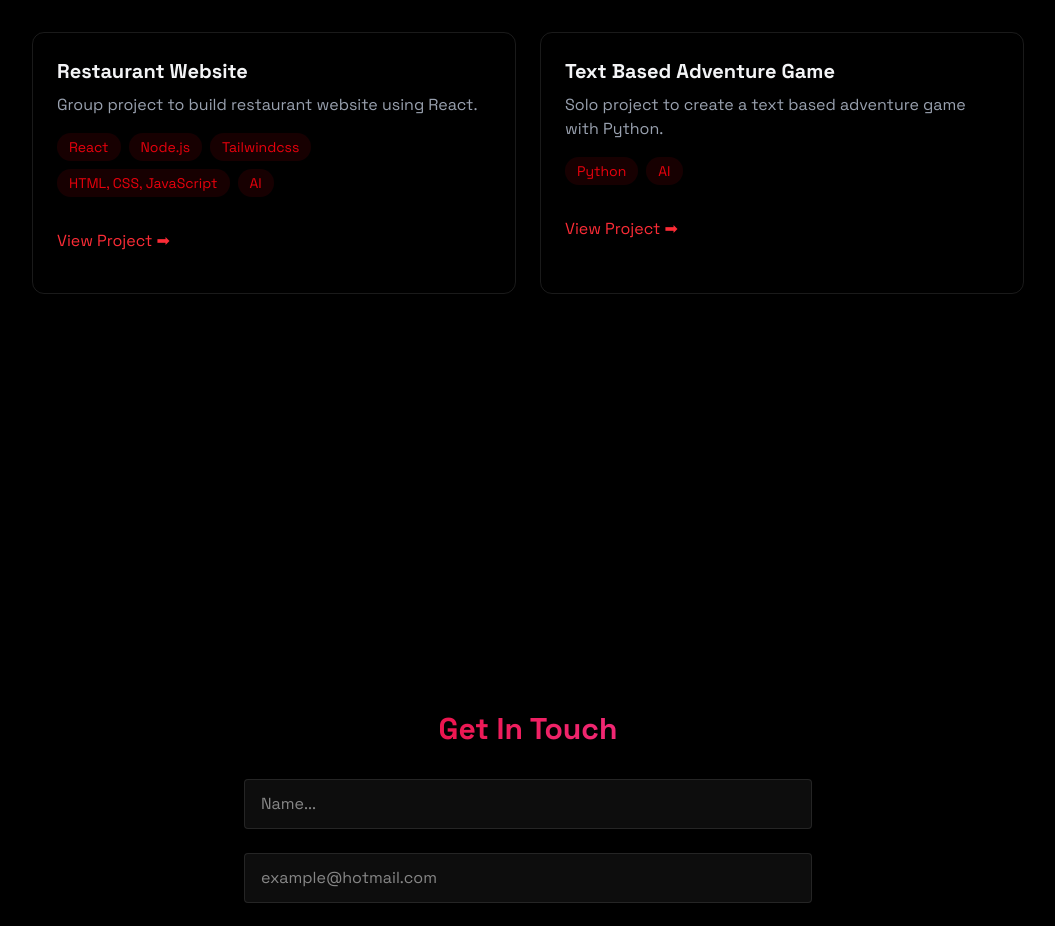
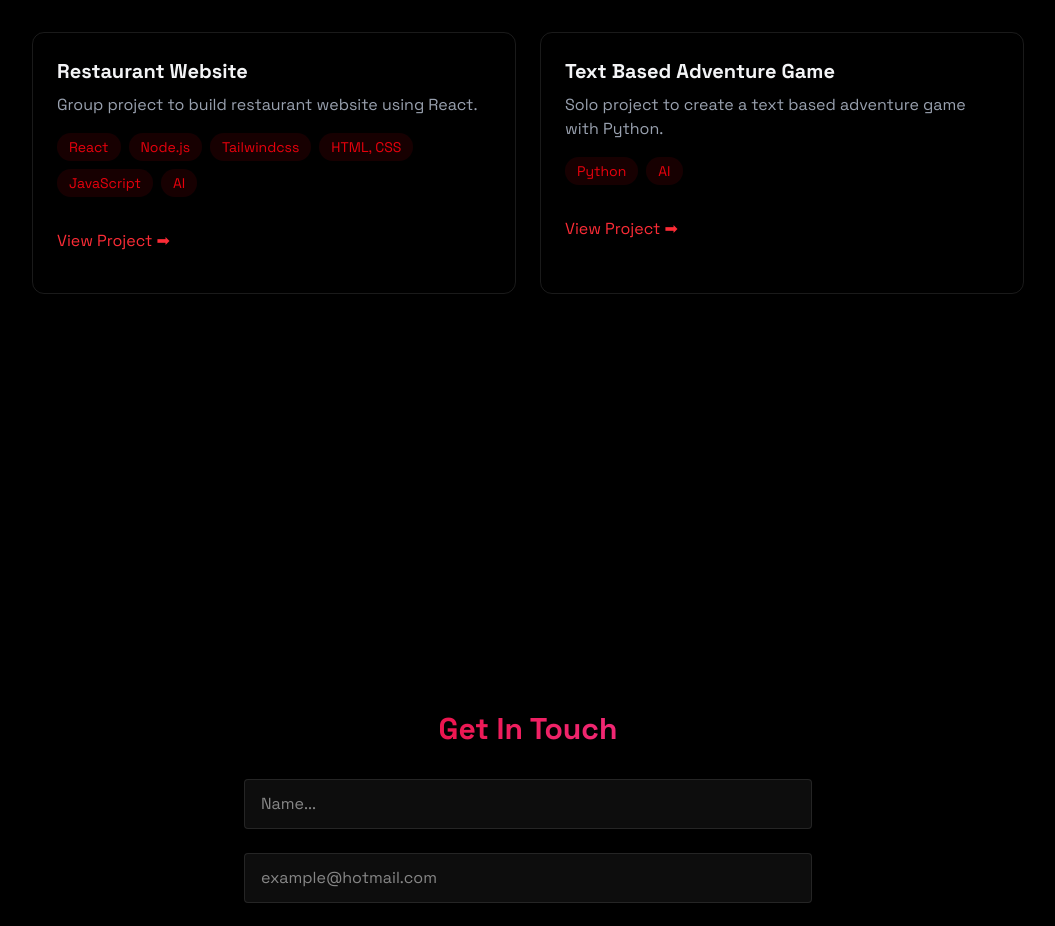
Before and after one commit to zed-a18/z.alitech-portfolio, a React (Vite) app in the folder portfolio/: page / in a window 1280 px wide. Shown: the part 2043-2969 px from the top of the page, without its empty margins (112-1167 px from the left). Built offline with nearby package versions, Linux system fonts and the light colour scheme.

Commit message:
Small update v2

```diff
--- a/portfolio/src/components/pages/Projects.jsx
+++ b/portfolio/src/components/pages/Projects.jsx
@@ -14,7 +14,7 @@ export const Projects = () => {
                         Group project to build restaurant website using React.
                     </p>
                     <div className="flex flex-wrap gap-2 mb-4">
-                        {["React", "Node.js", "Tailwindcss", "HTML, CSS, JavaScript", "AI"].map((tech, key) => (
+                        {["React", "Node.js", "Tailwindcss", "HTML, CSS", "JavaScript", "AI"].map((tech, key) => (
                             <span
                             key={key}
                             className="bg-red-600/10 text-red-600 py-1 px-3 rounded-full text-sm hover:bg-red-600/20
```
